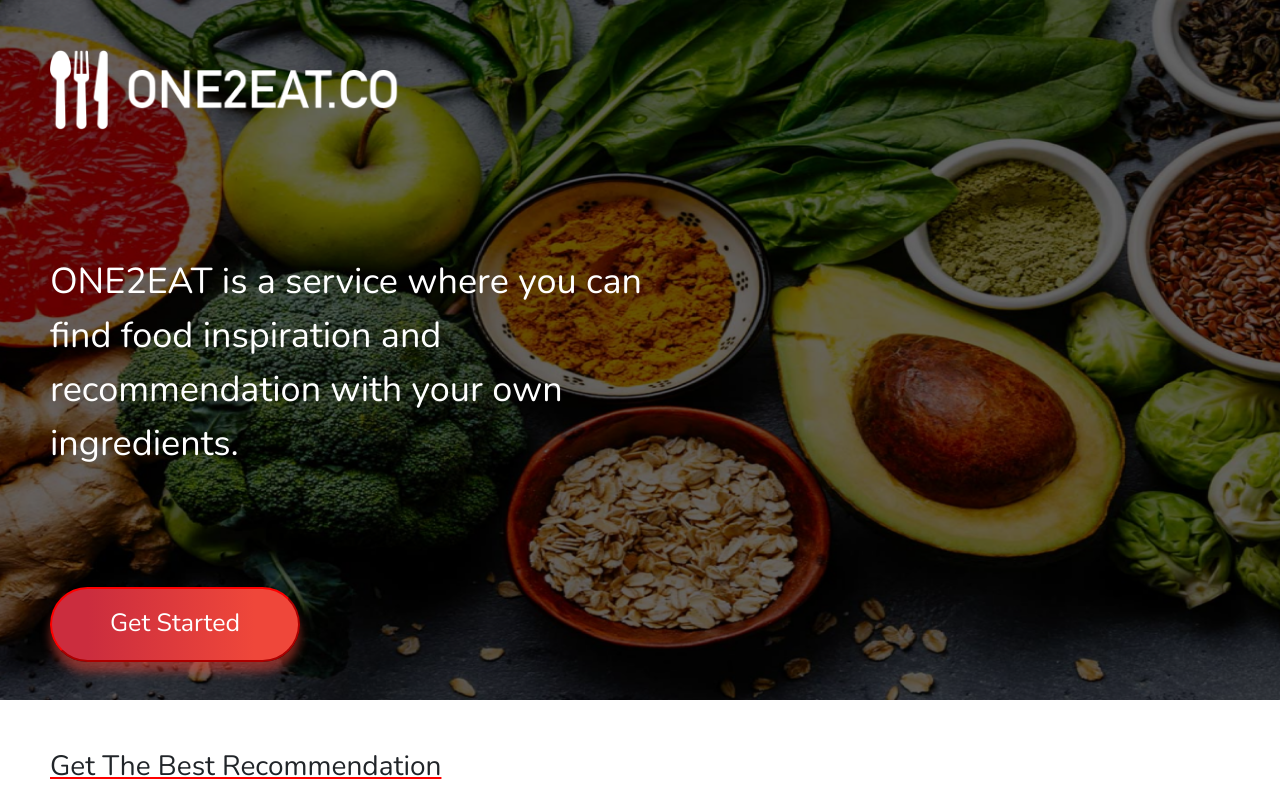
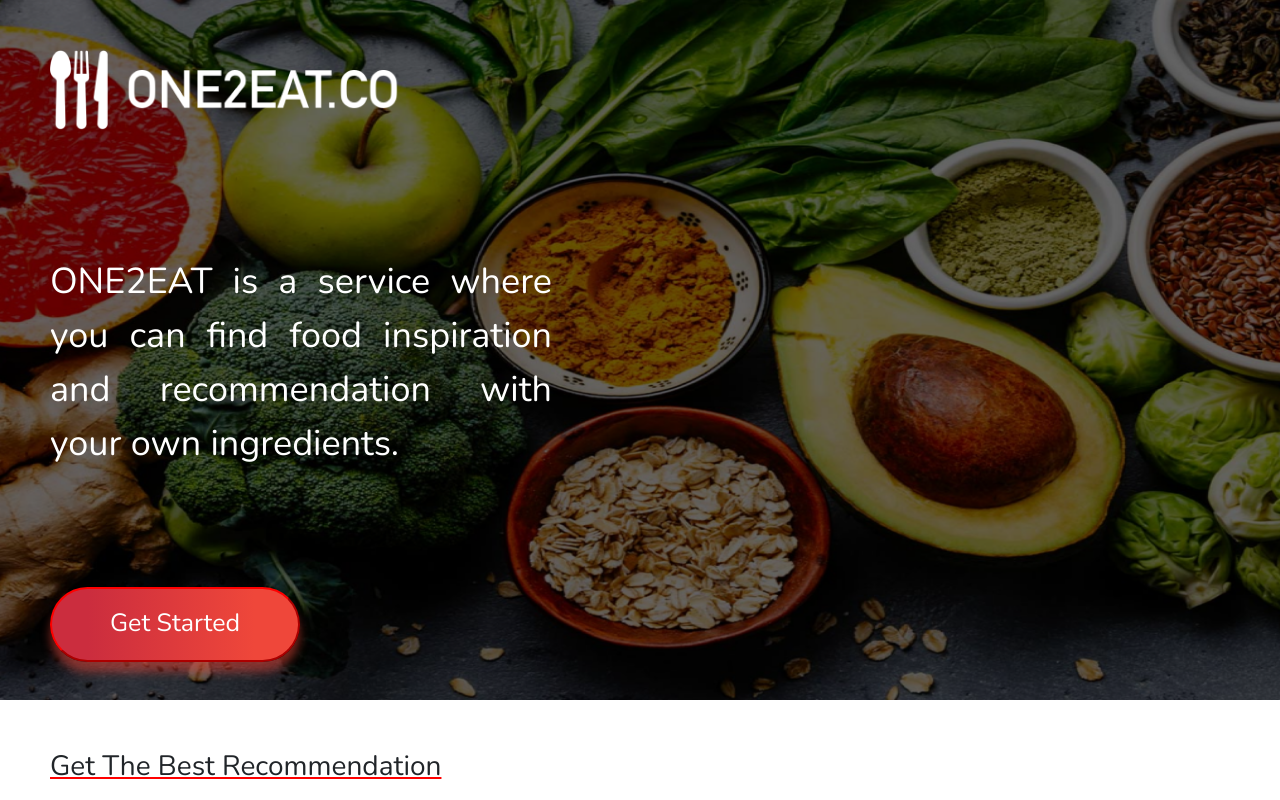
Before and after one commit to one2eat/frontend, a React (Create React App) app: page / in a window 1280 px wide. Shown: the top 800 px of the page. Built offline with nearby package versions, Linux system fonts and the light colour scheme.

Commit message:
Edit on ContentDescription

```diff
--- a/src/components/HomePage/frontpage.js
+++ b/src/components/HomePage/frontpage.js
@@ -57,10 +57,11 @@ const ImageContent = styled.div`
 
 const ContentDescription = styled.p`
   font-size: 36px;
-  width: 700px;
+  width: 552px;
   padding-top: 125px;
   padding-bottom: 100px;
   padding-left: 50px;
+  text-align: justify;
 `;
 
 const FrontpageText = styled.h3`
```
